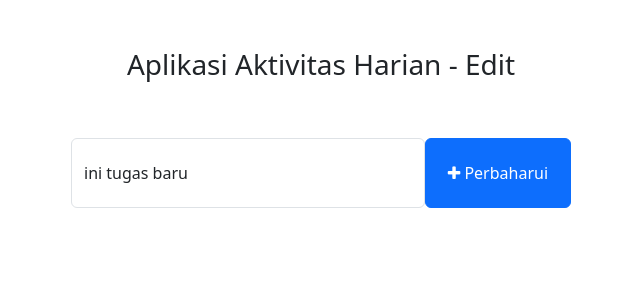
After one commit to firvana19-svg/todo, a Django app: page /todo/edit_task/5/ in a window 1280 px wide. The commit adds this page. Shown: the top 300 px of the page, without its empty margins (319-959 px from the left). Run offline with Django 5.2, Linux system fonts and the light colour scheme; data comes from the database, SQL or seed files in the repository; both versions use the stored data as it was after the commit.

Commit message:
todo app final

```diff
--- /dev/null
+++ b/templates/edit_task.html
@@ -0,0 +1,34 @@
+<!DOCTYPE html>
+<html lang="en">
+<head>
+    <meta charset="UTF-8">
+    <meta name="viewport" content="width=device-width, initial-scale=1.0">
+    <title>Ubah Aktivitas - Aplikasi Aktivitas Harian</title>
+
+    <!-- Bootstrap -->
+    <link href="https://cdn.jsdelivr.net/npm/bootstrap@5.3.0-alpha1/dist/css/bootstrap.min.css" rel="stylesheet" integrity="sha384-GLhlTQ8iRABdZLl6O3oVMWSktQOp6b7In1Zl3/Jr59b6EGGoI1aFkw7cmDA6j6gD" crossorigin="anonymous">
+    <script src="https://cdn.jsdelivr.net/npm/bootstrap@5.3.0-alpha1/dist/js/bootstrap.bundle.min.js" integrity="sha384-w76AqPfDkMBDXo30jS1Sgez6pr3x5MlQ1ZAGC+nuZB+EYdgRZgiwxhTBTkF7CXvN" crossorigin="anonymous"></script>
+    <!-- Font Awesome Icons -->
+    <link rel="stylesheet" href="https://cdnjs.cloudflare.com/ajax/libs/font-awesome/4.7.0/css/font-awesome.min.css">
+
+    <style>
+        .form-control{
+        padding: 1.375rem .75rem !important;
+    }
+    </style>
+</head>
+<body>
+    <div class="container">
+        <h3 class="pt-5 pb-5 text-center">Aplikasi Aktivitas Harian - Edit</h3>
+    </div>
+                    <form action="{% url 'edit_task' get_task.id %}" method="POST" style="width: 500px; margin: auto;">
+                    {% csrf_token %}
+                    <div class="form-group">
+                        <span style="display: flex;">
+                            <input type="text" name="task" class="form-control" placeholder="Ubah Aktifitas" value="{{ get_task.task}}">
+                            <button type="submit" class="btn btn-primary" style="width: 200px;"><i class="fa fa-plus"></i> Perbaharui</button>
+                        </span>
+                    </div>
+                </form>
+</body>
+</html>
--- a/todo/urls.py
+++ b/todo/urls.py
@@ -2,5 +2,18 @@ from django.urls import path
 from . import views
 
 urlpatterns = [
+    # Add Feature
     path('addTask/', views.addTask, name='addTask'),
+
+    # mark as Done Feature
+    path('mark_as_done/<int:pk>/', views.mark_as_done, name='mark_as_done'),
+
+    # Mark as Undone Feature
+    path('undone/<int:pk>/', views.undone, name='undone'),
+
+    # Edit Feature
+    path('edit_task/<int:pk>/', views.edit_task, name='edit_task'),
+
+    #delete Feature
+    path('delete_task/<int:pk>/', views.delete_task, name='delete_task'),
 ]
--- a/todo/views.py
+++ b/todo/views.py
@@ -1,8 +1,39 @@
 from django.http import HttpResponse
-from django.shortcuts import redirect, render
+from django.shortcuts import get_object_or_404, redirect, render
 from .models import Task
 
 def addTask(request):
     task = request.POST['task']
     Task.objects.create(task=task)
     return redirect('home')
+
+def mark_as_done(request, pk):
+    task = get_object_or_404(Task, pk=pk)
+    task.is_completed = True
+    task.save()
+    return redirect('home')
+
+def undone(request, pk):
+    task = get_object_or_404(Task, pk=pk)
+    task.is_completed = False
+    task.save()
+    return redirect('home')
+
+def edit_task(request, pk):
+    get_task = get_object_or_404(Task, pk=pk)
+    if request.method == 'POST':
+        new_task = request.POST['task']
+        get_task.task = new_task
+        get_task.save()
+        return redirect('home')
+    else:
+        context = {
+            'get_task' : get_task
+        }
+
+        return render(request, 'edit_task.html', context)
+
+def delete_task(request, pk):
+    task = get_object_or_404(Task, pk=pk)
+    task.delete()
+    return redirect('home')
--- a/todo_main/views.py
+++ b/todo_main/views.py
@@ -4,7 +4,11 @@ from todo.models import Task
 
 def home(request):
     tasks = Task.objects.filter(is_completed=False).order_by('-updated_at')
+
+    completed_task = Task.objects.filter(is_completed=True)
+    print('completed_task')
     context = {
         'tasks' : tasks,
+        'completed_task': completed_task,
     }
     return render(request, 'home.html', context)
```
Also changed, not shown: templates/home.html (+9 -5 lines), db.sqlite3.
